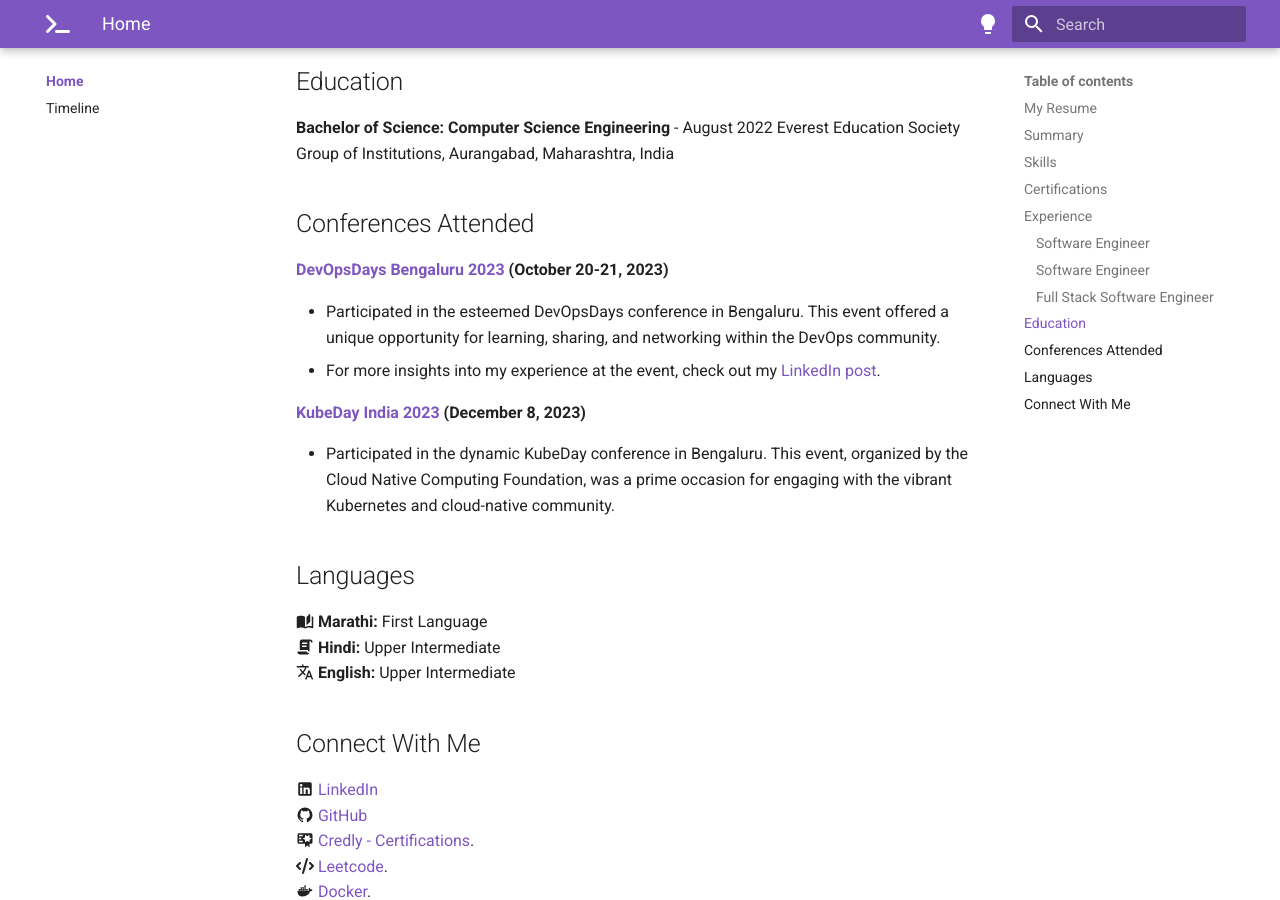
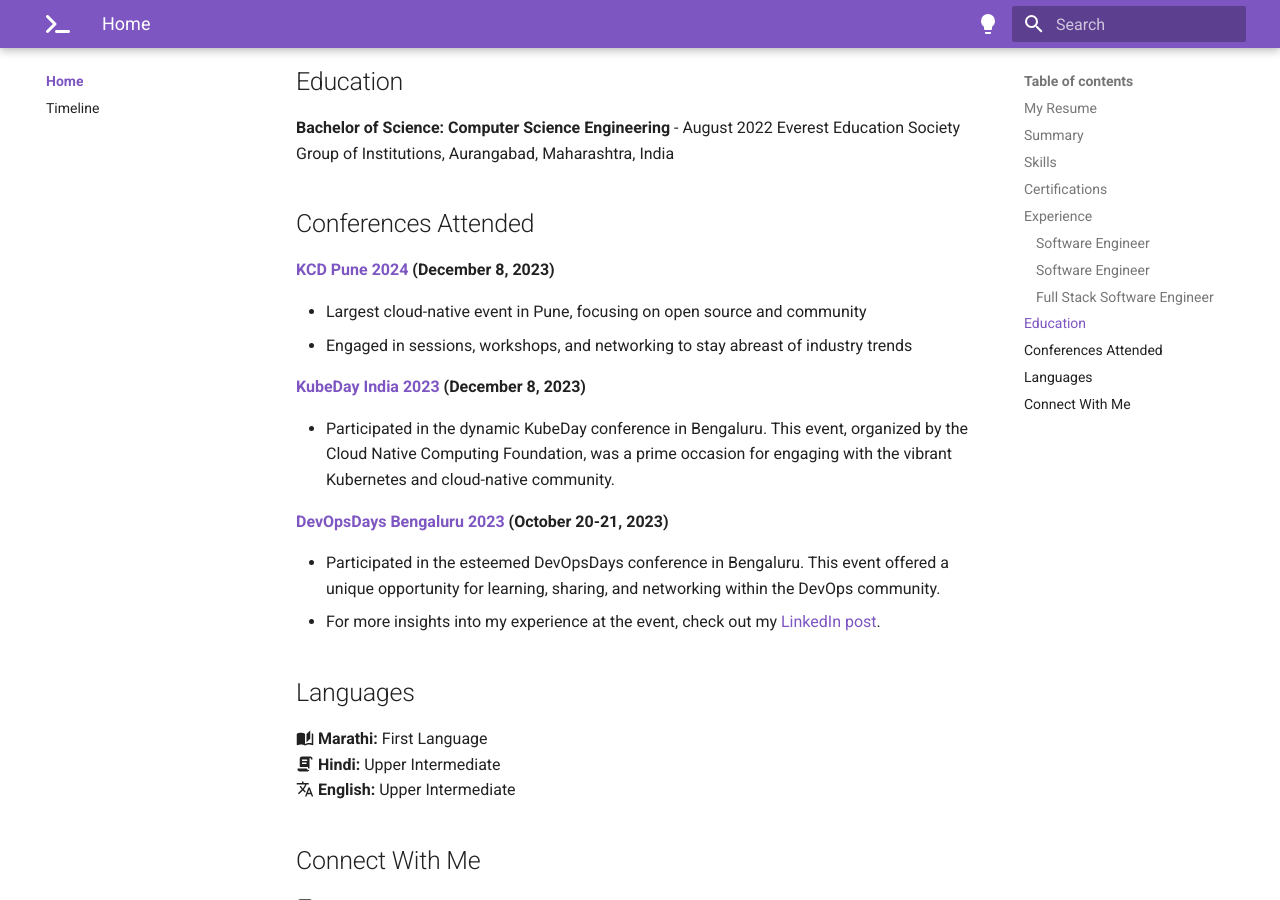
Before and after one commit to imyashkale/portfolio, an MkDocs documentation site: the page built from docs/index.md, in a window 1280 px wide and 900 px high, scrolled down 7106 px. Built offline with MkDocs 1.6.1 and Material for MkDocs 9.7.7, drawn with Linux system fonts in a browser that asks for light colours.

Commit message:
KCD Pune Event Added

```diff
--- a/docs/index.md
+++ b/docs/index.md
@@ -233,14 +233,19 @@ Everest Education Society Group of Institutions, Aurangabad, Maharashtra, India
 
 ## Conferences Attended
 
+**[KCD Pune 2024](https://kcdpune.in/){:target="_blank"} (December 8, 2023)**
+
+- Largest cloud-native event in Pune, focusing on open source and community
+- Engaged in sessions, workshops, and networking to stay abreast of industry trends
+
+**[KubeDay India 2023](https://kubedayindia2023.sched.com){:target="_blank"} (December 8, 2023)**
+
+- Participated in the dynamic KubeDay conference in Bengaluru. This event, organized by the Cloud Native Computing Foundation, was a prime occasion for engaging with the vibrant Kubernetes and cloud-native community.
+
 **[DevOpsDays Bengaluru 2023](https://devopsdays.org/events/2023-bengaluru/welcome/){:target="_blank"} (October 20-21, 2023)**
 
 - Participated in the esteemed DevOpsDays conference in Bengaluru. This event offered a unique opportunity for learning, sharing, and networking within the DevOps community.
 - For more insights into my experience at the event, check out my [LinkedIn post](https://www.linkedin.com/posts/imyashkale_devopsdays-networking-activity-7121517709237891074-3L2t/){:target="_blank"}.
-
-**[KubeDay India 2023](https://kubedayindia2023.sched.com){:target="_blank"} (December 8, 2023)**
-
-- Participated in the dynamic KubeDay conference in Bengaluru. This event, organized by the Cloud Native Computing Foundation, was a prime occasion for engaging with the vibrant Kubernetes and cloud-native community.
 
 ## Languages
 
```
Also changed, not shown: docs/blog/posts/cks/verify-platform-binaries.md (added, +56 -0 lines).
